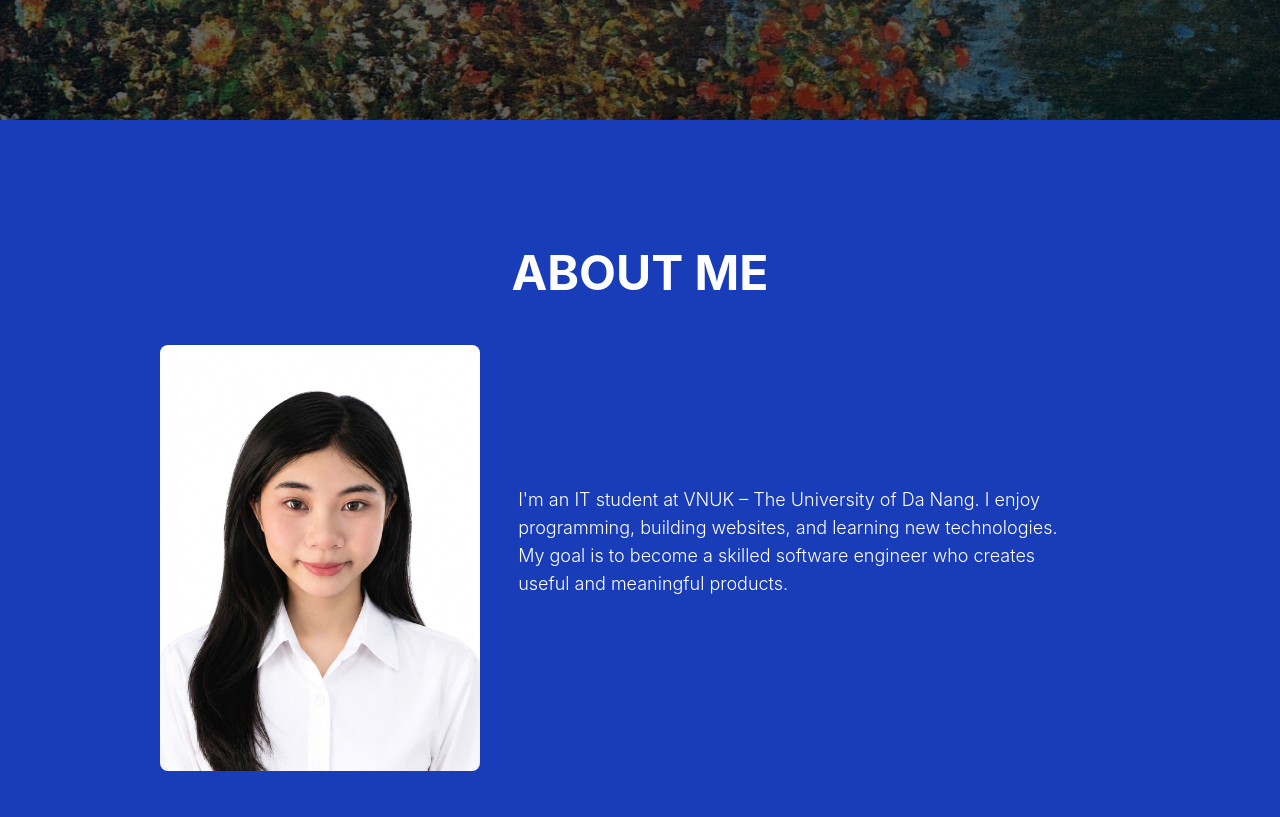
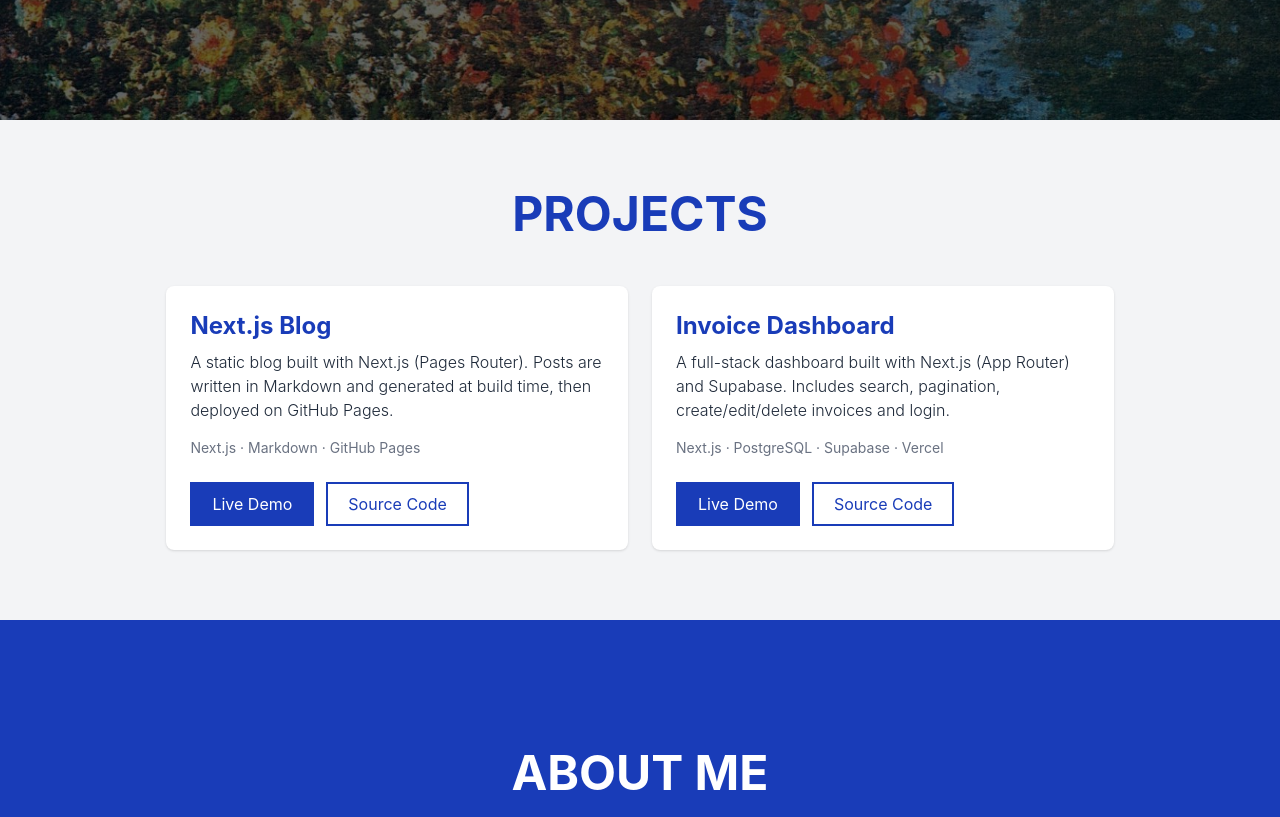
Before and after one commit to tuyettran240929-cell/tuyettran240929-cell.github.io, a website built with Vite: page index.html in a window 1280 px wide. Shown: the part 680-1497 px from the top of the page. Built offline with nearby package versions, Linux system fonts and the light colour scheme.

Commit message:
Add projects section

```diff
--- a/index.html
+++ b/index.html
@@ -54,6 +54,55 @@
     </section>
     <!-- banner ./ -->
 
+        <!-- projects -->
+    <section id="projects"
+      class="bg-gray-100 min-h-[500px] w-full flex flex-col justify-center items-center p-6 lg:p-12 text-gray-800">
+      <div class="w-full lg:w-[80%]">
+        <h2 class="section-title uppercase text-2xl lg:text-5xl text-center font-bold text-blue-800 mb-12">Projects</h2>
+        <div class="section-content grid grid-cols-1 gap-6 md:grid-cols-2">
+
+          <div class="bg-white rounded-lg shadow p-6 flex flex-col">
+            <h3 class="text-2xl font-bold text-blue-800 mb-2">Next.js Blog</h3>
+            <p class="font-light mb-4">
+              A static blog built with Next.js (Pages Router). Posts are written in
+              Markdown and generated at build time, then deployed on GitHub Pages.
+            </p>
+            <p class="text-sm text-gray-500 mb-6">Next.js · Markdown · GitHub Pages</p>
+            <div class="mt-auto flex gap-3">
+              <a href="https://tuyettran240929-cell.github.io/nextjs-blog" target="_blank" rel="noopener noreferrer"
+                class="border-2 border-blue-800 bg-blue-800 text-white px-5 py-2 hover:bg-white hover:text-blue-800 transition-colors">
+                Live Demo
+              </a>
+              <a href="https://github.com/tuyettran240929-cell/nextjs-blog" target="_blank" rel="noopener noreferrer"
+                class="border-2 border-blue-800 text-blue-800 px-5 py-2 hover:bg-blue-800 hover:text-white transition-colors">
+                Source Code
+              </a>
+            </div>
+          </div>
+
+          <div class="bg-white rounded-lg shadow p-6 flex flex-col">
+            <h3 class="text-2xl font-bold text-blue-800 mb-2">Invoice Dashboard</h3>
+            <p class="font-light mb-4">
+              A full-stack dashboard built with Next.js (App Router) and Supabase.
+              Includes search, pagination, create/edit/delete invoices and login.
+            </p>
+            <p class="text-sm text-gray-500 mb-6">Next.js · PostgreSQL · Supabase · Vercel</p>
+            <div class="mt-auto flex gap-3">
+              <a href="https://nextjs-dashboard-gamma-nine-4ecnyogi46.vercel.app" target="_blank" rel="noopener noreferrer"
+                class="border-2 border-blue-800 bg-blue-800 text-white px-5 py-2 hover:bg-white hover:text-blue-800 transition-colors">
+                Live Demo
+              </a>
+              <a href="https://github.com/tuyettran240929-cell/nextjs-dashboard" target="_blank" rel="noopener noreferrer"
+                class="border-2 border-blue-800 text-blue-800 px-5 py-2 hover:bg-blue-800 hover:text-white transition-colors">
+                Source Code
+              </a>
+            </div>
+          </div>
+
+        </div>
+      </div>
+    </section>
+    <!-- projects ./ -->
     <!-- about me -->
     <section id="about-me"
       class="bg-blue-800 min-h-screen w-full flex flex-col justify-center items-center p-4 lg:p-12 text-white">
```
